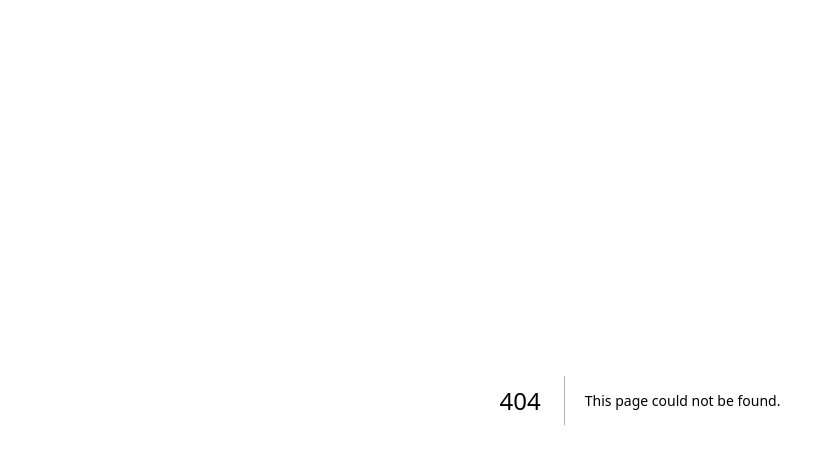
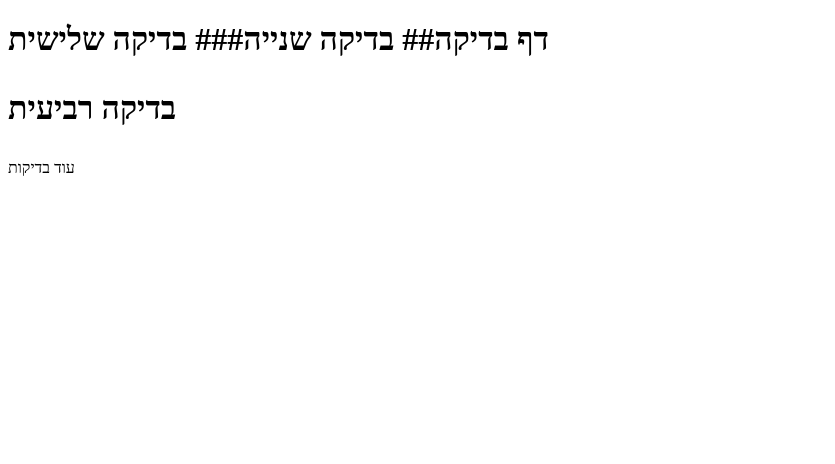
Before and after one commit to Jiggle-89/docs, a Next.js app: page /tkina/testpage in a window 1280 px wide. Before the commit this address had no page. Shown: the top 464 px of the page, without its empty margins (0-835 px from the left). Built offline with nearby package versions, Linux system fonts and the light colour scheme.

Commit message:
עמוד בדיקה חדש

```diff
--- /dev/null
+++ b/pages/tkina/testpage.mdx
@@ -0,0 +1,2 @@
+# דף בדיקה## בדיקה שנייה### בדיקה שלישית<p>בדיקה רביעית</p>
+<p>עוד בדיקות</p>
```
